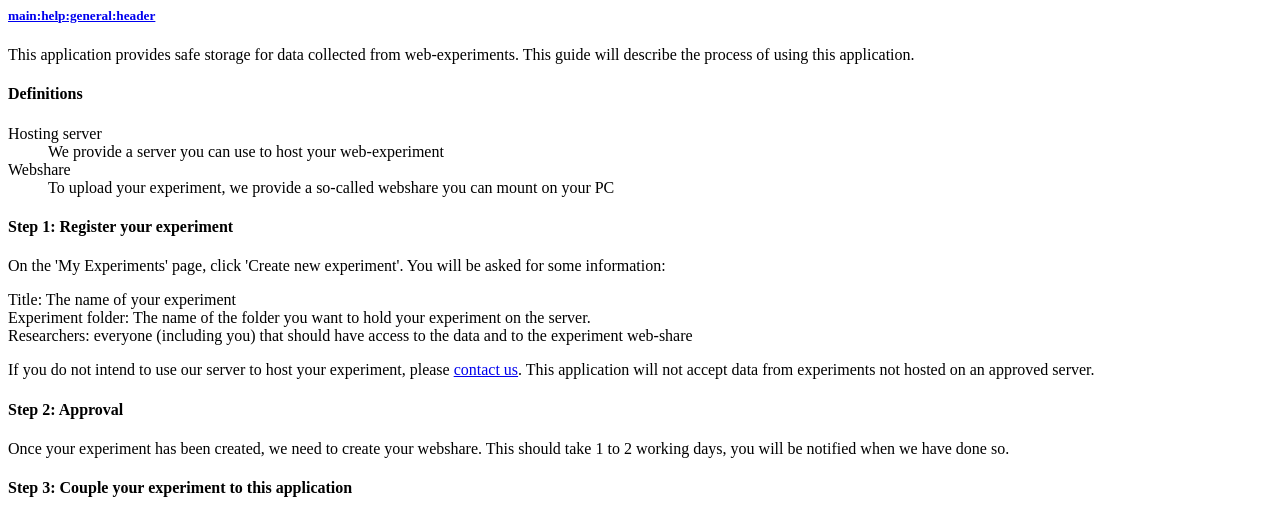
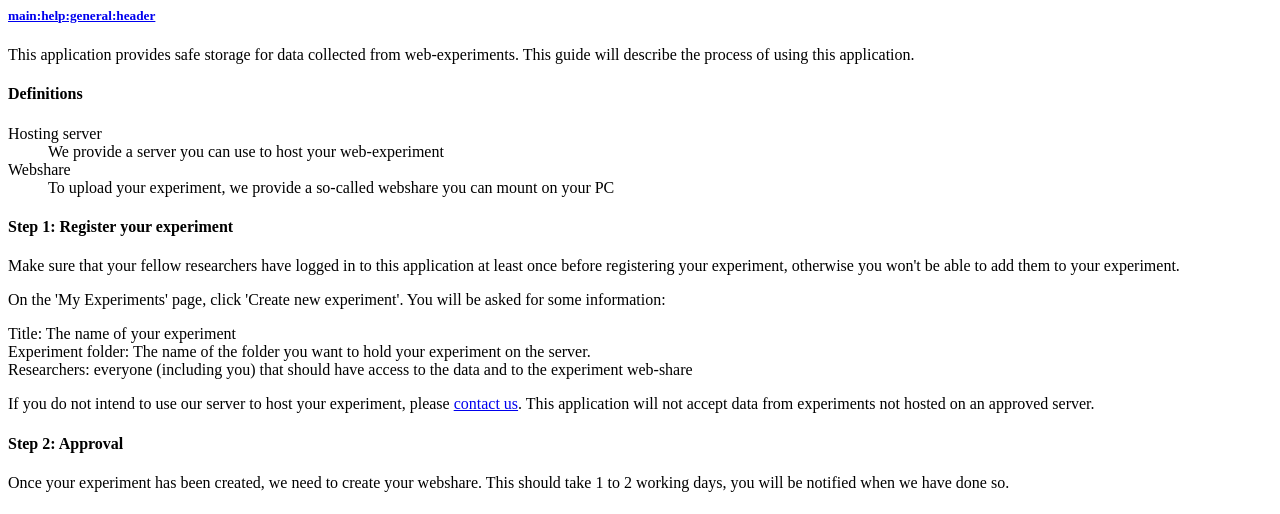
Before and after one commit to UiL-OTS-labs/web-experiment-datastore, a Django app: template main/templates/main/help_parts/general.html in a window 1280 px wide. Shown: the top 514 px of the page. Run offline with Django 3.2, Linux system fonts and the light colour scheme; the template is opened without the code that fills it, so the values that code supplies are empty.

Commit message:
Clarified that all researchers should log in before registering a new experiment

```diff
--- a/main/templates/main/help_parts/general.html
+++ b/main/templates/main/help_parts/general.html
@@ -24,6 +24,11 @@
                     you can mount on your PC</dd>
             </dl>
             <h4>Step 1: Register your experiment</h4>
+            <p>
+                Make sure that your fellow researchers have logged in to this
+                application at least once before registering your experiment,
+                otherwise you won't be able to add them to your experiment.
+            </p>
             <p>
                 On the 'My Experiments' page, click 'Create new experiment'.
                 You will be asked for some information:
```
